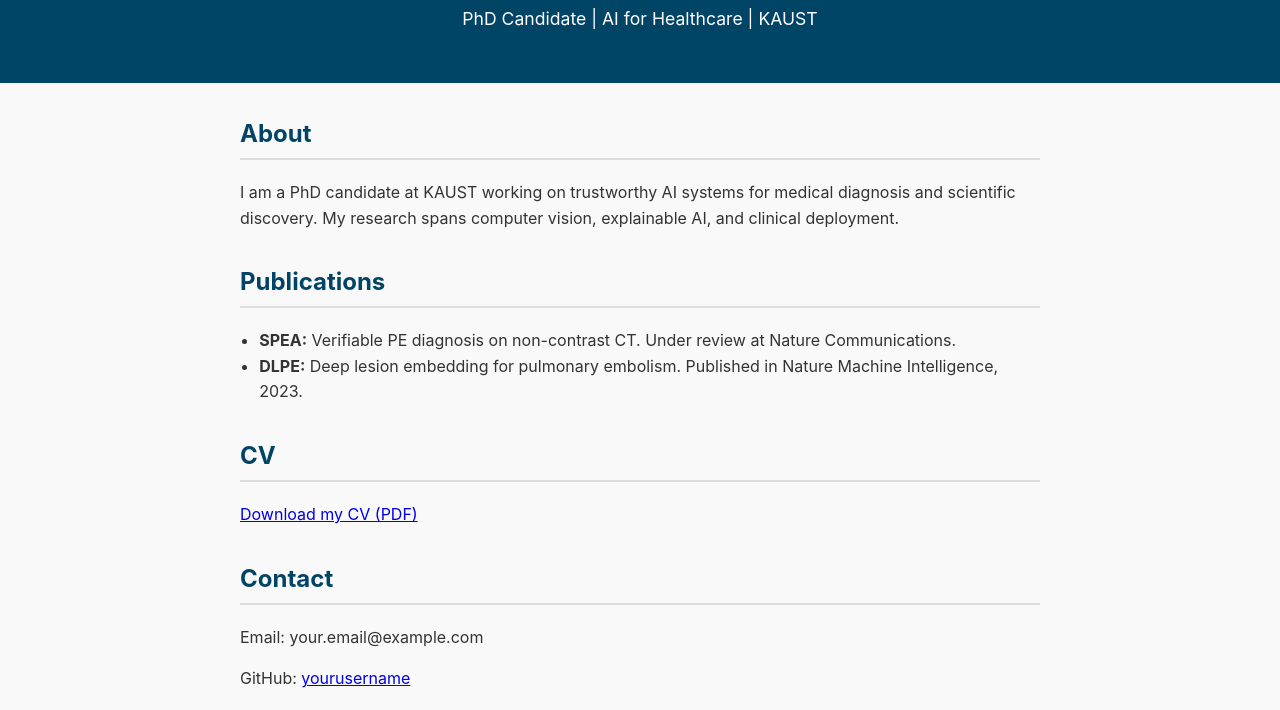
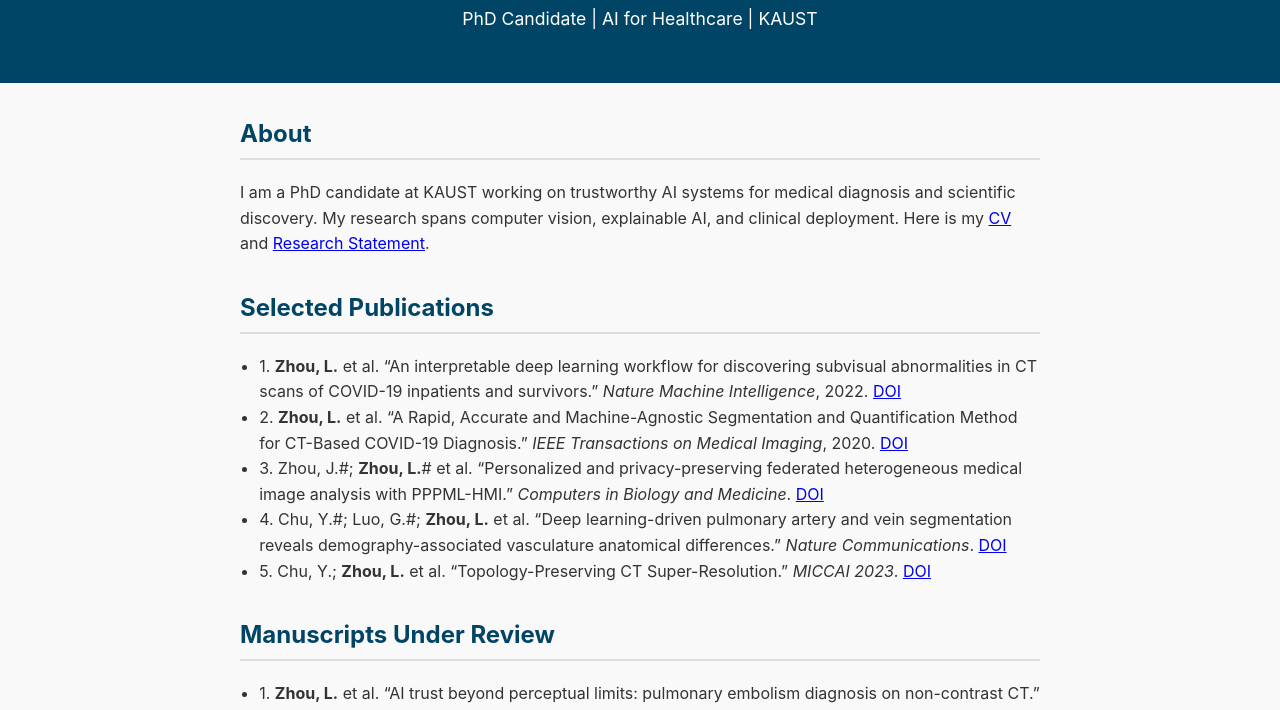
Before and after one commit to LongxiZhou/LongxiZhou.github.io, a plain HTML site: page index.html in a window 1280 px wide. Shown: the part 86-796 px from the top of the page. Drawn offline with Linux system fonts and the light colour scheme.

Commit message:
Update index.html

```diff
--- a/index.html
+++ b/index.html
@@ -69,26 +69,44 @@
   <main>
     <section id="about">
       <h2>About</h2>
-      <p>I am a PhD candidate at KAUST working on trustworthy AI systems for medical diagnosis and scientific discovery. My research spans computer vision, explainable AI, and clinical deployment.</p>
+      <p>
+        I am a PhD candidate at KAUST working on trustworthy AI systems for medical diagnosis and scientific discovery. My research spans computer vision, explainable AI, and clinical deployment.
+      Here is my <a href="https://github.com/LongxiZhou/LongxiZhou.github.io/blob/main/CV_LongxiZhou.pdf" target="_blank">CV</a> and
+        <a href="https://github.com/LongxiZhou/LongxiZhou.github.io/blob/main/Research%20Statement%20Longxi%20Zhou.pdf" target="_blank">Research Statement</a>.
+      </p>
     </section>
 
     <section id="publications">
-      <h2>Publications</h2>
+      <h2>Selected Publications</h2>
       <ul>
-        <li><strong>SPEA:</strong> Verifiable PE diagnosis on non-contrast CT. Under review at Nature Communications.</li>
-        <li><strong>DLPE:</strong> Deep lesion embedding for pulmonary embolism. Published in Nature Machine Intelligence, 2023.</li>
+        <li>1. <strong>Zhou, L.</strong> et al. “An interpretable deep learning workflow for discovering subvisual abnormalities in CT scans of COVID-19 inpatients and survivors.”
+          <em>Nature Machine Intelligence</em>, 2022. <a href="https://www.nature.com/articles/s42256-022-00483-7" target="_blank">DOI</a></li>
+        <li>2. <strong>Zhou, L.</strong> et al. “A Rapid, Accurate and Machine-Agnostic Segmentation and Quantification Method for CT-Based COVID-19 Diagnosis.”
+          <em>IEEE Transactions on Medical Imaging</em>, 2020. <a href="https://ieeexplore.ieee.org/abstract/document/9115057" target="_blank">DOI</a></li>
+        <li>3. Zhou, J.#; <strong>Zhou, L.</strong># et al. “Personalized and privacy-preserving federated heterogeneous medical image analysis with PPPML-HMI.”
+          <em>Computers in Biology and Medicine</em>.
+          <a href="https://www.sciencedirect.com/science/article/pii/S0010482523013264" target="_blank">DOI</a></li>
+        <li>4. Chu, Y.#; Luo, G.#; <strong>Zhou, L.</strong> et al. “Deep learning-driven pulmonary artery and vein segmentation reveals demography-associated vasculature anatomical differences.”
+          <em>Nature Communications</em>. <a href="https://doi.org/10.1038/s41467-025-56505-6" target="_blank">DOI</a></li>
+        <li>5. Chu, Y.; <strong>Zhou, L.</strong> et al. “Topology-Preserving CT Super-Resolution.” <em>MICCAI 2023</em>.
+          <a href="https://doi.org/10.1007/978-3-031-43999-5_25" target="_blank">DOI</a></li>
       </ul>
     </section>
 
-    <section id="cv">
-      <h2>CV</h2>
-      <p><a href="cv.pdf" target="_blank">Download my CV (PDF)</a></p>
+    <section id="under review">
+    <h2>Manuscripts Under Review</h2>
+      <ul>
+        <li>1. <strong>Zhou, L.</strong> et al. “AI trust beyond perceptual limits: pulmonary embolism diagnosis on non-contrast CT.”
+          <em>Nature Cardiovascular Research</em>, (Under Review). <a href="https://github.com/LongxiZhou/Pulmonary-Embolism-Diagnosis-on-Non-contrast-CT" target="_blank">Project Github Link</a></li>
+        <li>2. Chu, Y.#; <strong>Zhou, L.</strong># et al. “HorusEye: A self-supervised foundation model for generalizable X-ray tomography restoration.”
+          <em>Nature Computational Science</em>, (Under Review). <a href="https://github.com/Arturia-Pendragon-Iris/HorusEye_XRT_Restoration" target="_blank">Project Github Link</a></li>
+      </ul>
     </section>
 
     <section id="contact">
       <h2>Contact</h2>
-      <p>Email: your.email@example.com</p>
-      <p>GitHub: <a href="https://github.com/yourusername">yourusername</a></p>
+      <p>Email: longxi.zhou@kaust.edu.sa</p>
+      <p>GitHub: <a href="https://github.com/LongxiZhou">LongxiZhou</a></p>
     </section>
   </main>
 
```
